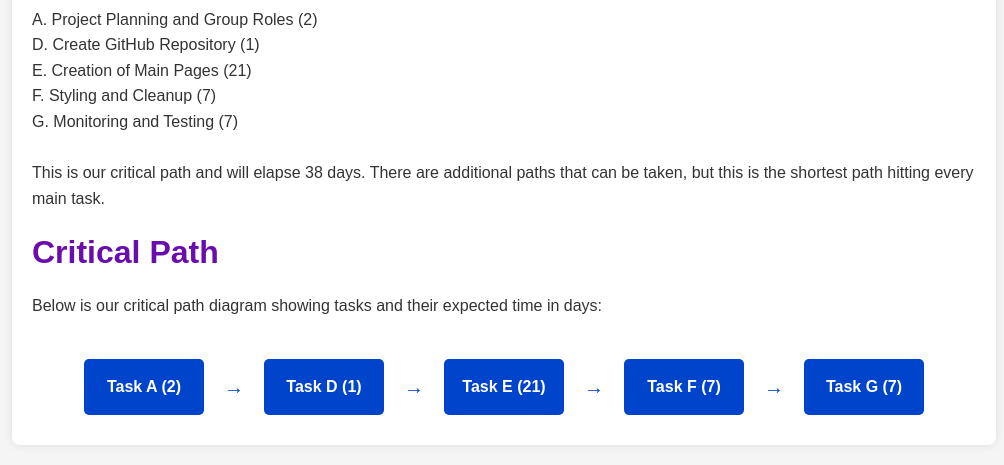
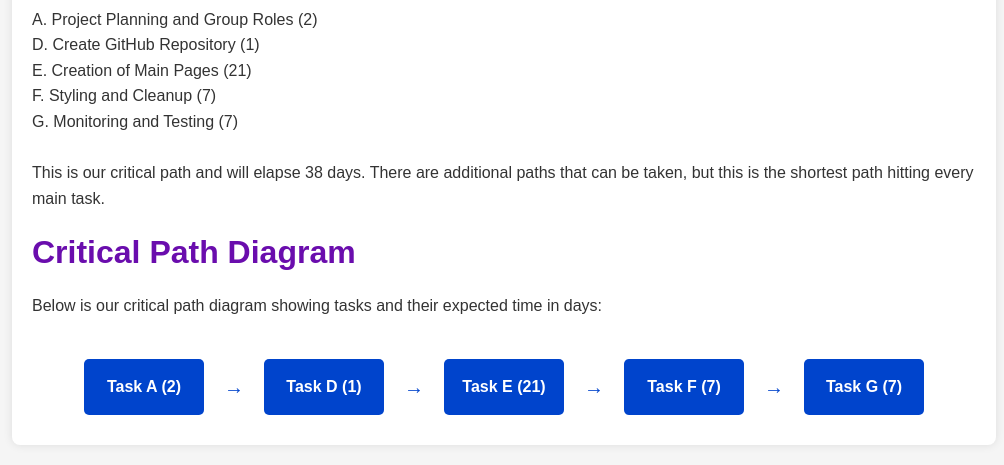
Before and after one commit to andrewmargolin3/PMODashboard, a Flask app: template templates/critical_path_analysis.html in a window 1280 px wide. Shown: the part 908-1373 px from the top of the page, without its empty margins (136-1140 px from the left). Run offline with Flask 3, Linux system fonts and the light colour scheme; the template is opened without the code that fills it, so the values that code supplies are empty.

Commit message:
Update critical_path_analysis.html

```diff
--- a/templates/critical_path_analysis.html
+++ b/templates/critical_path_analysis.html
@@ -125,7 +125,7 @@
 			This is our critical path and will elapse 38 days. There are additional paths that can be taken, but this is the shortest path hitting every main task.
 			</p>
 
-            <h2>Critical Path</h2>
+            <h2>Critical Path Diagram</h2>
             <p>Below is our critical path diagram showing tasks and their expected time in days:</p>
 
             <!-- Simple Critical Path Diagram -->
```
